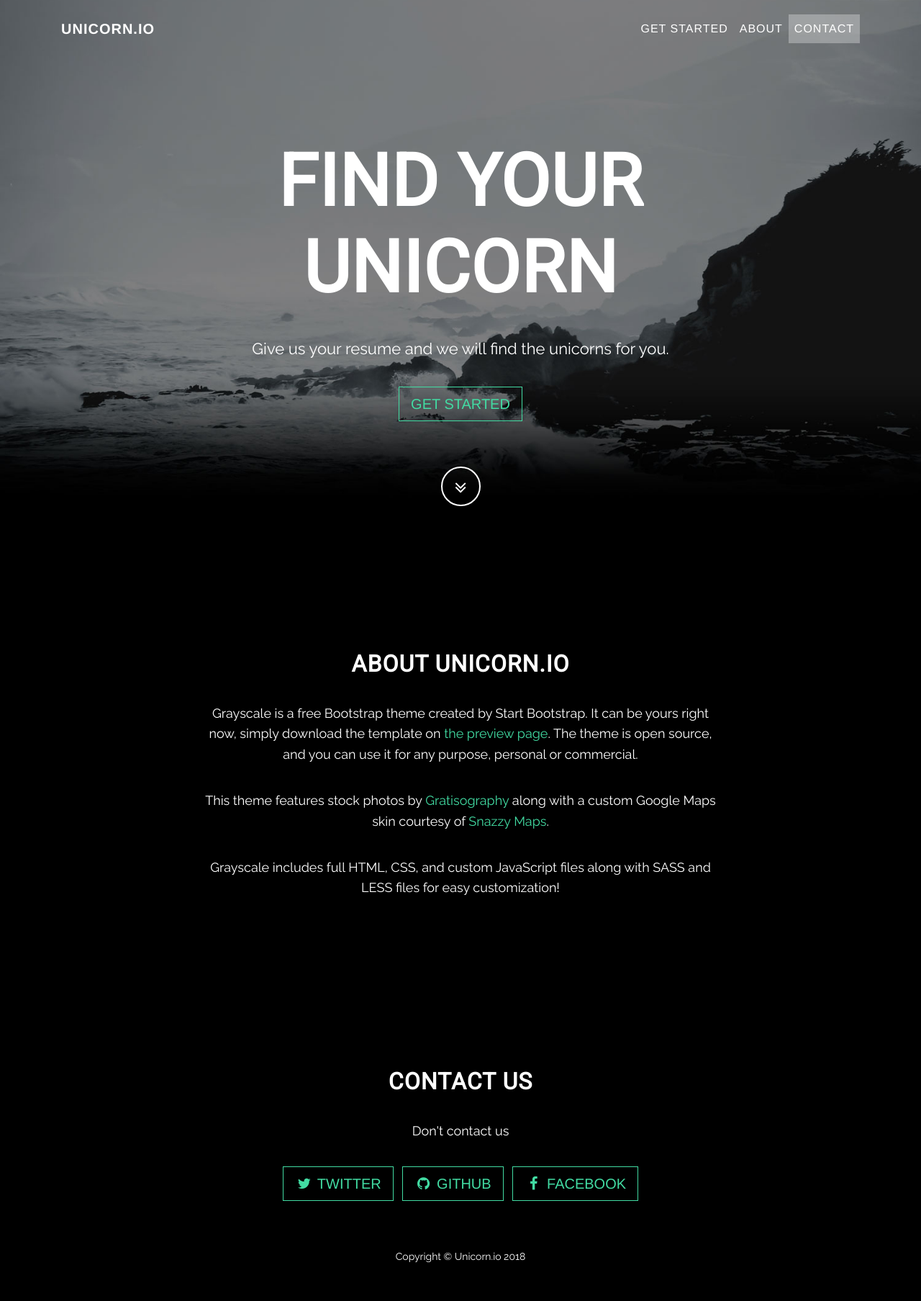
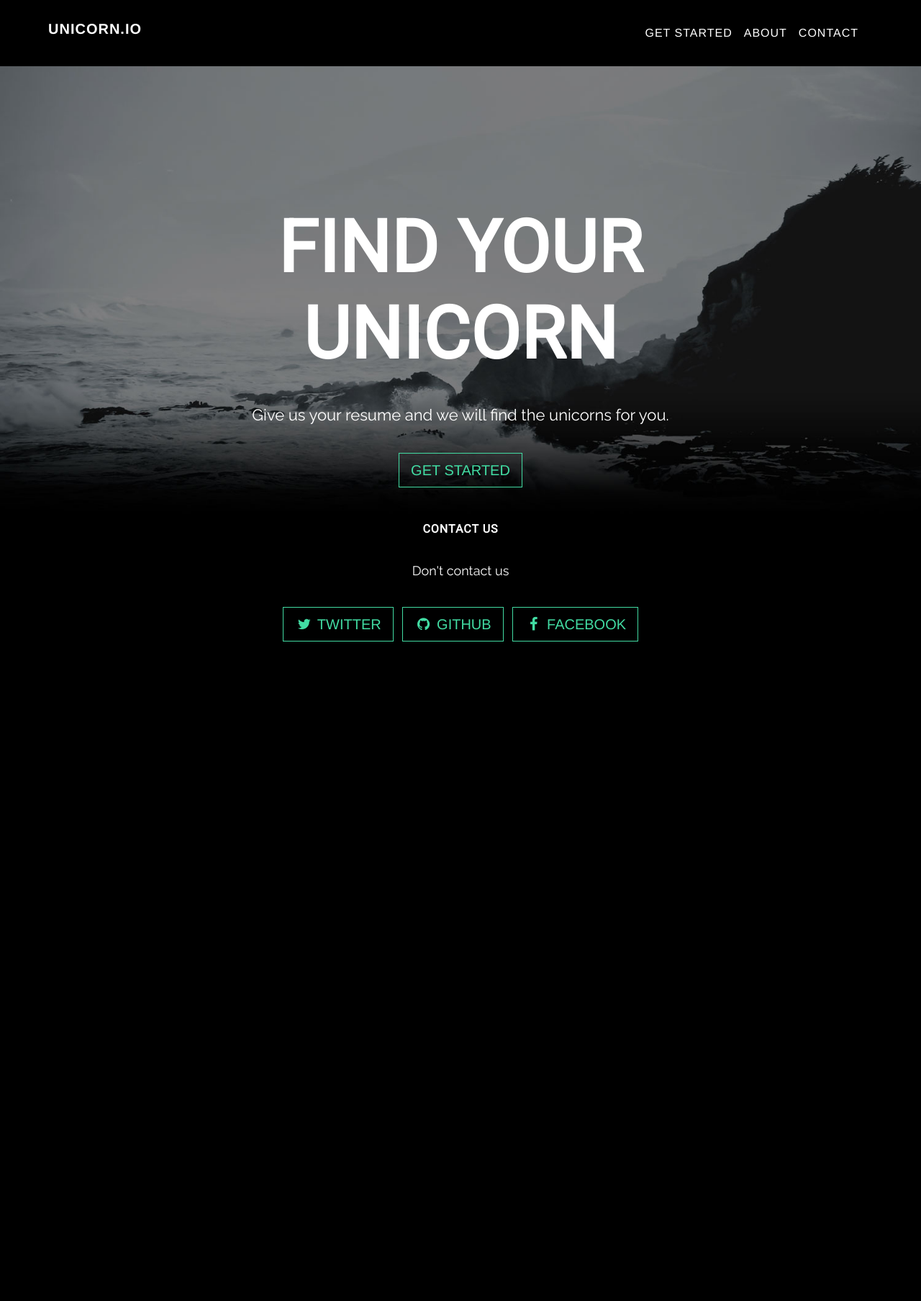
Before and after one commit to phi-line/Unicorn.io, a Flask app: page / in a window 1280 px wide. Shown: the whole page at 72% size. After the commit the page ends 891 px from the top, so only its background shows below. Run offline with Flask 2, Linux system fonts and the light colour scheme; some libraries are stand-ins or nearby versions.

Commit message:
overhauled frontend

```diff
--- a/static/stylesheets/grayscale.css
+++ b/static/stylesheets/grayscale.css
@@ -1,10 +1,14 @@
+html {
+  background-color: rgb(0,0,0);
+}
+
 body {
   font-family: 'Raleway', sans-serif;
   position: relative;
   width: 100%;
   height: 100%;
   color: white;
-  background-color: black;
+  background-color: rgb(0,0,0);
 }
 
 html {
@@ -179,11 +183,6 @@ a:focus, a:hover {
   background: rgba(255, 255, 255, 0.1);
 }
 
-.content-section {
-  padding-top: 150px;
-  padding-bottom: 150px;
-}
-
 .download-section {
   color: white;
   background: url("../img/downloads-bg.jpg") no-repeat center center scroll;
@@ -199,10 +198,15 @@ a:focus, a:hover {
   height: 300px;
 }
 
+.content-section {
+  padding-top: 150px;
+  background-color: #000;
+}
+
 @media (min-width: 992px) {
   .content-section {
     padding-top: 200px;
-    padding-bottom: 200px;
+    background-color: #000;
   }
   #map {
     height: 350px;
--- a/templates/index.html
+++ b/templates/index.html
@@ -16,9 +16,9 @@
                 <button class="btn btn-default btn-lg">GET STARTED</button>
               </form>
               <br><br>
-              <a href="#about" class="btn btn-circle js-scroll-trigger">
+              <!-- <a href="#about" class="btn btn-circle js-scroll-trigger">
                 <i class="fa fa-angle-double-down animated"></i>
-              </a>
+              </a> -->
             </div>
           </div>
         </div>
@@ -26,22 +26,15 @@
     </header>
 
     <!-- About Section -->
-    <section id="about" class="content-section text-center">
+    <!-- <section id="about" class="content-section text-center">
       <div class="container">
         <div class="row">
           <div class="col-lg-8 mx-auto">
             <h2>About Unicorn.io</h2>
-            <p>Grayscale is a free Bootstrap theme created by Start Bootstrap. It can be yours right now, simply download the template on
-              <a href="http://startbootstrap.com/template-overviews/grayscale/">the preview page</a>. The theme is open source, and you can use it for any purpose, personal or commercial.</p>
-            <p>This theme features stock photos by
-              <a href="http://gratisography.com/">Gratisography</a>
-              along with a custom Google Maps skin courtesy of
-              <a href="http://snazzymaps.com/">Snazzy Maps</a>.</p>
-            <p>Grayscale includes full HTML, CSS, and custom JavaScript files along with SASS and LESS files for easy customization!</p>
           </div>
         </div>
       </div>
-    </section>
+    </section> -->
 
     <!-- Contact Section -->
     <section id="contact" class="text-center">
--- a/templates/layout.html
+++ b/templates/layout.html
@@ -12,7 +12,7 @@
 
     <!-- Bootstrap core CSS -->
     <link href="https://maxcdn.bootstrapcdn.com/bootstrap/4.0.0/css/bootstrap.min.css" rel="stylesheet">
-    <link href>
+    <link href="https://cdnjs.cloudflare.com/ajax/libs/bulma/0.6.2/css/bulma.min.css" rel="stylesheet">
 
     <!-- Custom fonts for this template -->
     <link href="https://maxcdn.bootstrapcdn.com/font-awesome/4.7.0/css/font-awesome.min.css" rel="stylesheet" type="text/css">
@@ -51,11 +51,11 @@
       <div>{% block content %}{% endblock %}</div>
 
       <!-- Footer -->
-      <footer>
+      <!-- <footer>
         <div class="container text-center">
           <p>Copyright &copy; Unicorn.io 2018</p>
         </div>
-      </footer>
+      </footer> -->
 
       <!-- Bootstrap core JavaScript -->
       <script src="https://cdnjs.cloudflare.com/ajax/libs/jquery/3.3.1/jquery.min.js"></script>
@@ -65,7 +65,7 @@
       <script src="https://cdnjs.cloudflare.com/ajax/libs/jquery-easing/1.4.1/jquery.easing.min.js"></script>
 
       <!-- Custom scripts for this template -->
-      <script src="../static/js/grayscale.min.js"></script>
+      <!-- <script src="../static/js/grayscale.min.js"></script> -->
 
   </body>
 
```
